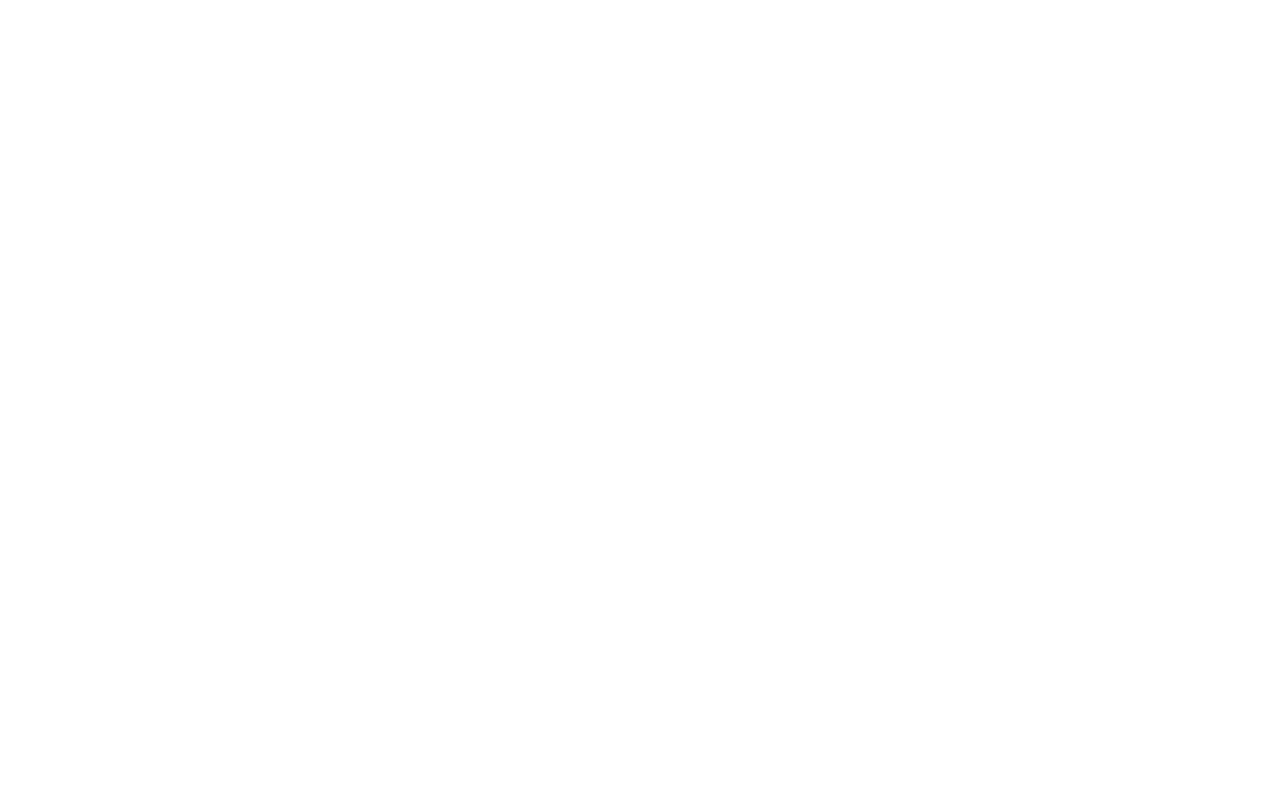
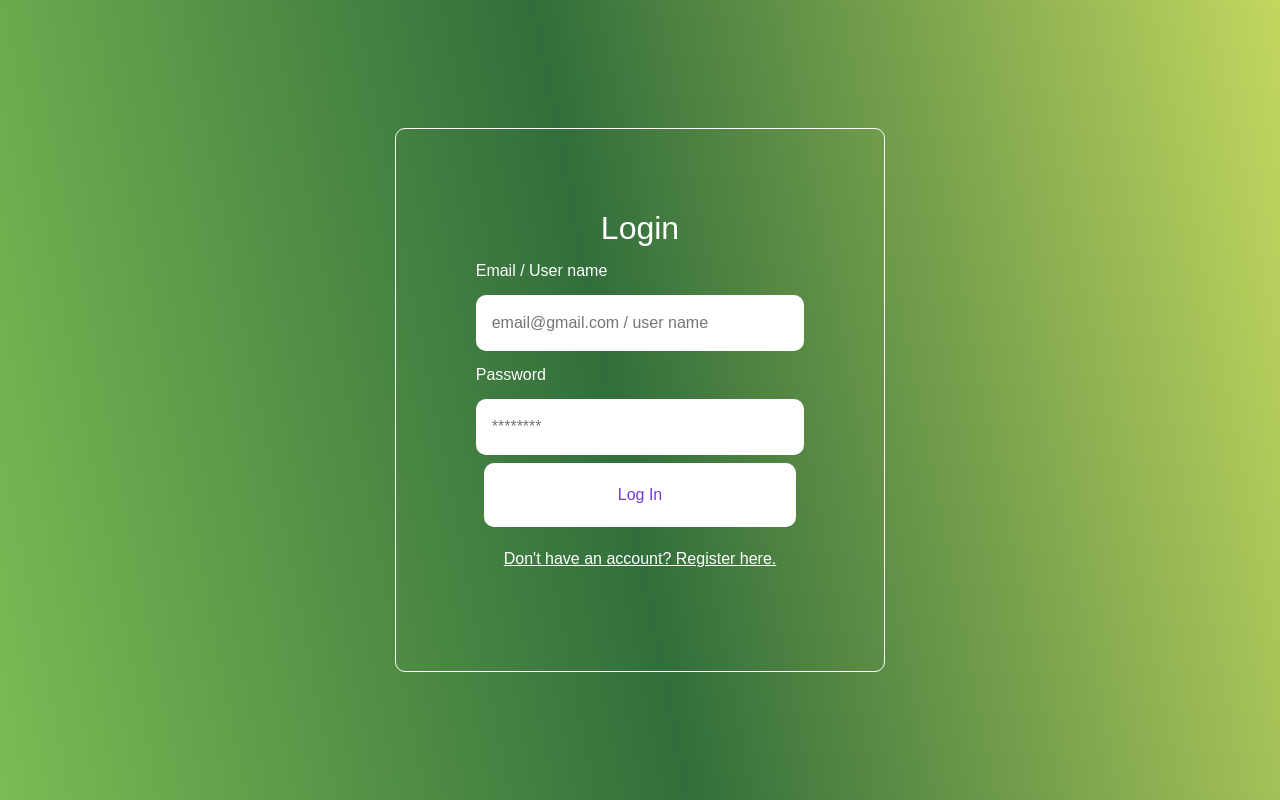
Before and after one commit to PatZai/hackathonproject, a React (Create React App) app in the folder client/: page /#/Login in a window 1280 px wide. Before the commit this address had no page. Built offline with nearby package versions, Linux system fonts and the light colour scheme.

Commit message:
Registration and login (not yet linked each other) by Md Azri Haniz

```diff
--- /dev/null
+++ b/client/src/App.css
@@ -0,0 +1,50 @@
+.App {
+  text-align: center;
+  display: flex;
+  min-height: 100vh;
+  align-items: center;
+  justify-content: center;
+  color: white;
+  background-image: linear-gradient(79deg, rgb(125, 187, 84), rgb(50, 110, 59) 48%, rgb(194, 215, 95));
+}
+
+.auth-form-container, .login-form, .register-form {
+  display: flex;
+  flex-direction: column;
+}
+
+@media screen and (min-width: 600px) {
+  .auth-form-container {
+    padding: 5rem;
+    border: 1px solid white;
+    border-radius: 10px;
+    margin: 0.5rem;
+  }
+}
+
+label {
+  text-align: left;
+  padding: 0.25rem 0;
+}
+
+input {
+  margin: 0.5rem 0;
+  padding: 1rem;
+  border: none;
+  border-radius: 10px;
+}
+
+button {
+  border: none;
+  background-color: white;
+  padding: 20px;
+  border-radius: 10px;
+  cursor: pointer;
+  color: #7439db;
+}
+
+.link-btn {
+  background: none;
+  color: white;
+  text-decoration: underline;
+}
--- a/client/src/App.jsx
+++ b/client/src/App.jsx
@@ -1,14 +1,13 @@
-import React from 'react';
-// import './App.css';
-import HomePage from './pages/HomePage';
-import RegisterPage from './pages/RegisterPage';
-import ArticlePage from './pages/ArticlePage';
-import ForumPage from './pages/ForumPage';
-import SurveyPage from './pages/SurveyPage';
+import React from "react";
+import "./App.css";
+import HomePage from "./pages/HomePage";
+import LoginPage from "./pages/LoginPage";
+import ArticlePage from "./pages/ArticlePage";
+import ForumPage from "./pages/ForumPage";
+import SurveyPage from "./pages/SurveyPage";
 
 // import { BrowserRouter as Router, Routes, Route } from 'react-router-dom';
-import {HashRouter, Route,Routes } from 'react-router-dom';
-
+import { HashRouter, Route, Routes } from "react-router-dom";
 
 function App() {
   return (
@@ -17,12 +16,10 @@ function App() {
       <Routes>
         {/* <div> */}
         <Route path="/" element={<HomePage />} />
-				<Route path="/Register" element={<RegisterPage />} />
+        <Route path="/Login" element={<LoginPage />} />
         <Route path="/Forum" element={<ForumPage />} />
         <Route path="/Articles" element={<ArticlePage />} />
         <Route path="/Survey" element={<SurveyPage />} />
-
-
       </Routes>
       {/* </div> */}
     </HashRouter>
--- a/client/src/components/Login/Login.jsx
+++ b/client/src/components/Login/Login.jsx
@@ -1,4 +1,5 @@
 import React, { useState } from "react";
+import "./style.css";
 
 export const Login = (props) => {
   const [email, setEmail] = useState("");
@@ -10,6 +11,7 @@ export const Login = (props) => {
   };
 
   return (
+    <div className="login">
     <div className="auth-form-container">
       <h2>Login</h2>
       <form className="login-form" onSubmit={handleSubmit}>
@@ -40,5 +42,8 @@ export const Login = (props) => {
         Don't have an account? Register here.
       </button>
     </div>
+    </div>
   );
 };
+
+export default Login;
--- a/client/src/components/Registration/Registration.jsx
+++ b/client/src/components/Login/Registration.jsx
@@ -1,4 +1,5 @@
 import React, { useState } from "react";
+import "./style.css"
 
 export const Register = (props) => {
   const [email, setEmail] = useState("");
@@ -11,6 +12,7 @@ export const Register = (props) => {
   };
 
   return (
+    <div className="register">
     <div className="auth-form-container">
       <h2>Register</h2>
       <form className="register-form" onSubmit={handleSubmit}>
@@ -46,5 +48,8 @@ export const Register = (props) => {
         Already have an account? Login here.
       </button>
     </div>
+    </div>
   );
 };
+
+export default Register;
--- a/client/src/components/Login/style.css
+++ b/client/src/components/Login/style.css
@@ -1,4 +1,4 @@
-.App {
+.login, .register {
     text-align: center;
     display: flex;
     min-height: 100vh;
--- a/client/src/index.jsx
+++ b/client/src/index.jsx
@@ -1,11 +1,11 @@
-import React from 'react';
-import ReactDOM from 'react-dom/client';
-import './index.css';
-import '../node_modules/bootstrap/dist/css/bootstrap.css';
-import App from './App.jsx';
-// import reportWebVitals from './reportWebVitals';
+import React from "react";
+import ReactDOM from "react-dom/client";
+import "./index.css";
+import "../node_modules/bootstrap/dist/css/bootstrap.css";
+import App from "./App.jsx";
+import reportWebVitals from "./reportWebVitals";
 
-const root = ReactDOM.createRoot(document.getElementById('root'));
+const root = ReactDOM.createRoot(document.getElementById("root"));
 root.render(
   <React.StrictMode>
     <App />
@@ -15,4 +15,4 @@ root.render(
 // If you want to start measuring performance in your app, pass a function
 // to log results (for example: reportWebVitals(console.log))
 // or send to an analytics endpoint. Learn more: https://bit.ly/CRA-vitals
-// reportWebVitals();
+reportWebVitals();
--- /dev/null
+++ b/client/src/pages/LoginPage.jsx
@@ -0,0 +1,7 @@
+import Login from "../components/Login/Login";
+
+const LoginPage = () => {
+  return <Login />;
+};
+
+export default LoginPage;
```
Lines whose indentation alone changed are shown as unchanged.
